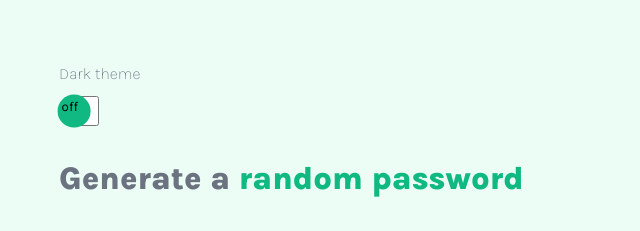
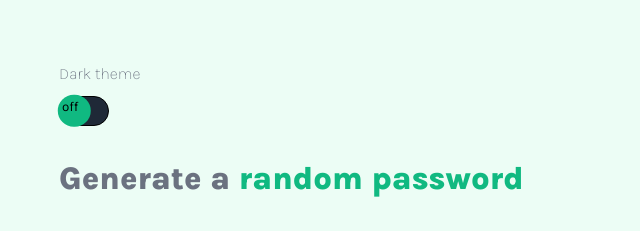
Before and after one commit to imolaszabo/pw-generator, a plain HTML site: page index.html in a window 1280 px wide. Shown: the top 231 px of the page, 5-645 px from the left. Drawn offline with Linux system fonts and the light colour scheme; a web font is replaced by a local one.

Commit message:
styling fixes
Toggle switch needed further styling

```diff
--- a/index.css
+++ b/index.css
@@ -112,11 +112,12 @@ button {
 }
 
  #toggle-input {
-    --webkit-appearance: none;
+    -webkit-appearance: none;
+    appearance: none;
     position: relative;
     width: 50px;
     height: 30px;
-    border-radius: 25px;
+    border-radius: 15px;
     background-color: var(--toggle-input-bg);
     transition: background .3s;
     outline: none;
```
